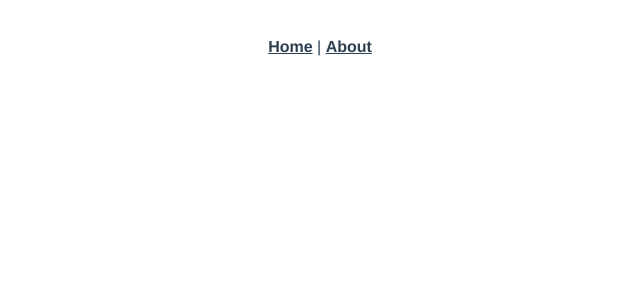
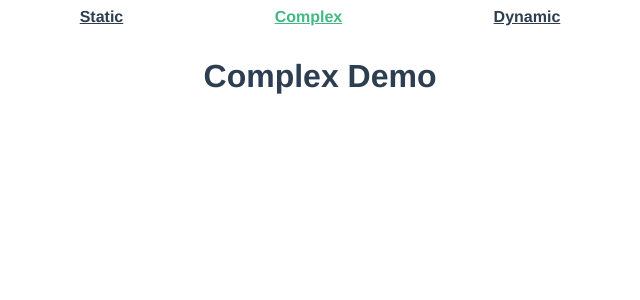
Before and after one commit to StiX1919/design-trio, a Vue app: page /complex in a window 1280 px wide. Shown: the top 300 px of the page, without its empty margins (320-960 px from the left). Built offline with nearby package versions, Linux system fonts and the light colour scheme.

Commit message:
Startup and static page completion

```diff
--- a/src/App.vue
+++ b/src/App.vue
@@ -1,12 +1,37 @@
 <template>
   <div id="app">
     <div id="nav">
-      <router-link to="/">Home</router-link> |
-      <router-link to="/about">About</router-link>
+      <div class="nav-container">
+        <router-link
+          v-for="route in routes"
+          :key='route'
+          :to="`/${route === 'Static' ? '' : route.toLowerCase() }`"
+        >
+          {{route}}
+        </router-link>
+      </div>
     </div>
+
     <router-view/>
+
   </div>
 </template>
+
+<script>
+
+export default {
+  name: 'scrolling',
+  components: {
+  },
+
+  data(){
+    return {
+      routes: ['Static', 'Complex', 'Dynamic']
+    }
+  }
+}
+
+</script>
 
 <style>
 #app {
@@ -17,7 +42,17 @@
   color: #2c3e50;
 }
 #nav {
-  padding: 30px;
+  width: 100%;
+  height: 50px;
+
+  display: flex;
+  justify-content: center;
+}
+.nav-container {
+  width: 50%;
+
+  display: flex;
+  justify-content: space-around
 }
 
 #nav a {
@@ -28,4 +63,20 @@
 #nav a.router-link-exact-active {
   color: #42b983;
 }
+
+h1 {
+  margin: 0
+}
+h2 {
+  margin: 0
+}
+h3 {
+  margin: 0
+}
+h4 {
+  margin: 0
+}
+h5 {
+  margin: 0
+}
 </style>
--- a/src/router.js
+++ b/src/router.js
@@ -1,6 +1,8 @@
 import Vue from 'vue'
 import Router from 'vue-router'
-import Home from './views/Home.vue'
+import Static from './views/Static.vue'
+import Complex from './views/Complex.vue'
+import Dynamic from './views/Dynamic.vue'
 
 Vue.use(Router)
 
@@ -10,16 +12,22 @@ export default new Router({
   routes: [
     {
       path: '/',
-      name: 'home',
-      component: Home
+      name: 'static',
+      component: Static
     },
     {
-      path: '/about',
-      name: 'about',
+      path: '/complex',
+      name: 'Complex',
+      component: Complex
       // route level code-splitting
       // this generates a separate chunk (about.[hash].js) for this route
       // which is lazy-loaded when the route is visited.
-      component: () => import(/* webpackChunkName: "about" */ './views/About.vue')
-    }
+      // component: () => import(/* webpackChunkName: "about" */ './views/About.vue')
+    },
+    {
+      path: '/Dynamic',
+      name: 'Dynamic',
+      component: Dynamic
+    },
   ]
 })
--- /dev/null
+++ b/src/views/Complex.vue
@@ -0,0 +1,16 @@
+<template>
+  <div class="about">
+    <h1>Complex Demo</h1>
+  </div>
+</template>
+
+
+<script>
+
+export default {
+  name: 'complex',
+  components: {
+  }
+}
+
+</script>
--- /dev/null
+++ b/src/views/Dynamic.vue
@@ -0,0 +1,12 @@
+<template>
+  <div class="home">
+    <h1>Dynamic</h1>
+  </div>
+</template>
+
+<script>
+// @ is an alias to /src
+export default {
+  name: 'dynamic'
+}
+</script>
--- a/src/views/Home.vue
+++ /dev/null
@@ -1,18 +0,0 @@
-<template>
-  <div class="home">
-    <img alt="Vue logo" src="../assets/logo.png">
-    <HelloWorld msg="Welcome to Your Vue.js App"/>
-  </div>
-</template>
-
-<script>
-// @ is an alias to /src
-import HelloWorld from '@/components/HelloWorld.vue'
-
-export default {
-  name: 'home',
-  components: {
-    HelloWorld
-  }
-}
-</script>
--- /dev/null
+++ b/src/views/Static.vue
@@ -0,0 +1,55 @@
+<template>
+  <div class='static'>
+    <h1>Static page</h1>
+    <div class='static-content'>
+      <img class='static-img' src='https://images-wixmp-ed30a86b8c4ca887773594c2.wixmp.com/intermediary/f/34869df7-b240-414d-b89f-13c862e34bf1/d8bsz28-61f7a052-1192-45a6-b4f5-528f97ff9633.png/v1/fill/w_1024,h_446,q_80,strp/adventure_time___finn_and_jake_fistbump_by_soffeed_d8bsz28-fullview.jpg'/>
+      <h2>This is a title</h2>
+      <p class='static-txt'>
+        Lorem ipsum dolor sit amet consectetur adipisicing elit. Nihil dolor ex tempore accusamus pariatur ea at a modi eaque laboriosam? Minus sapiente a aperiam ab, distinctio vero nisi accusamus qui.
+        Lorem ipsum, dolor sit amet consectetur adipisicing elit. Maiores amet quo, ducimus porro aliquid nobis, culpa quia incidunt nulla eum consequuntur mollitia error facilis odit, quidem iusto numquam sint. Placeat?
+        Lorem ipsum dolor sit amet, consectetur adipisicing elit. Mollitia sapiente id dolores nisi ratione, numquam provident corporis in? Neque accusantium recusandae quasi, vero consequatur ratione adipisci earum doloribus nesciunt laboriosam!
+        Lorem ipsum dolor sit amet consectetur adipisicing elit. Sunt molestiae ea quidem, vitae repellendus in eligendi mollitia nulla nesciunt illo tempora exercitationem voluptatum ratione laborum architecto nam reiciendis accusamus inventore.
+      </p>
+
+    </div>
+
+  </div>
+</template>
+
+<script>
+// @ is an alias to /src
+
+export default {
+  name: 'static',
+}
+</script>
+
+<style>
+  .static{
+    width: 100%;
+    height: 100%;
+    max-height: calc(100vh - 50px);
+
+    display: flex;
+    flex-direction: column;
+    align-items: center
+  }
+  .static-content {
+    width: 80%;
+
+    /* display: flex; */
+  }
+
+  .static-img {
+    width: 400px;
+    height: 200px;
+    margin: 0 20px 10px 0;
+
+
+    float: left;
+  }
+  .static-txt {
+    text-align: left
+  }
+
+</style>
```
